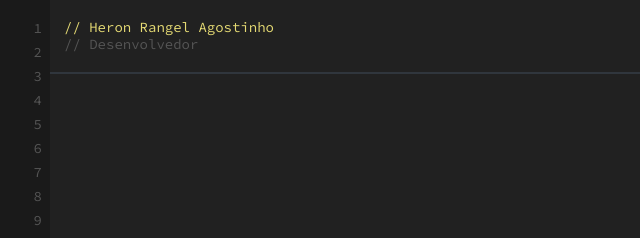
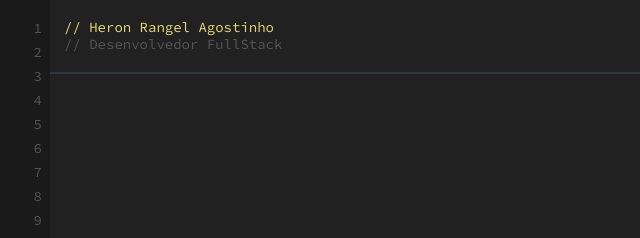
Before and after one commit to heronrangel/portifolio, a plain HTML site: page index.html in a window 1280 px wide. Shown: the top 238 px of the page, 0-640 px from the left. Drawn offline with nearby package versions, Linux system fonts and the light colour scheme.

Commit message:
Update index.html

```diff
--- a/index.html
+++ b/index.html
@@ -19,7 +19,7 @@
             <a class="brand-link" href="#inicio">
                 <div class="brand-text">
                     <span class="brand-name">// Heron Rangel Agostinho</span>
-                    <span class="brand-title">// Desenvolvedor</span>
+                    <span class="brand-title">// Desenvolvedor FullStack</span>
                 </div>
             </a>
             <button id="nav-toggle" class="sm:hidden text-[#e6db74] focus:outline-none" aria-label="Toggle navigation">
```
